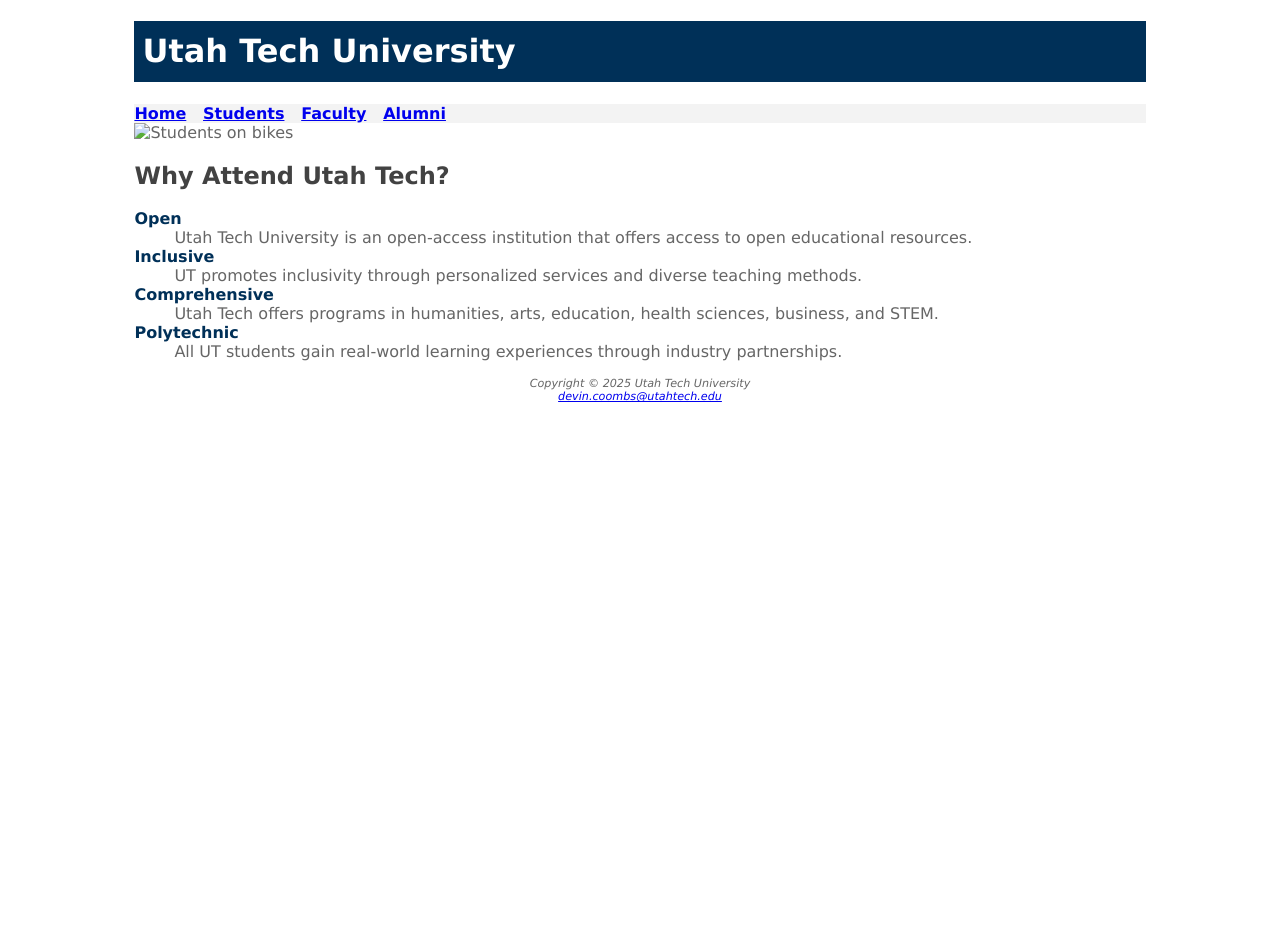
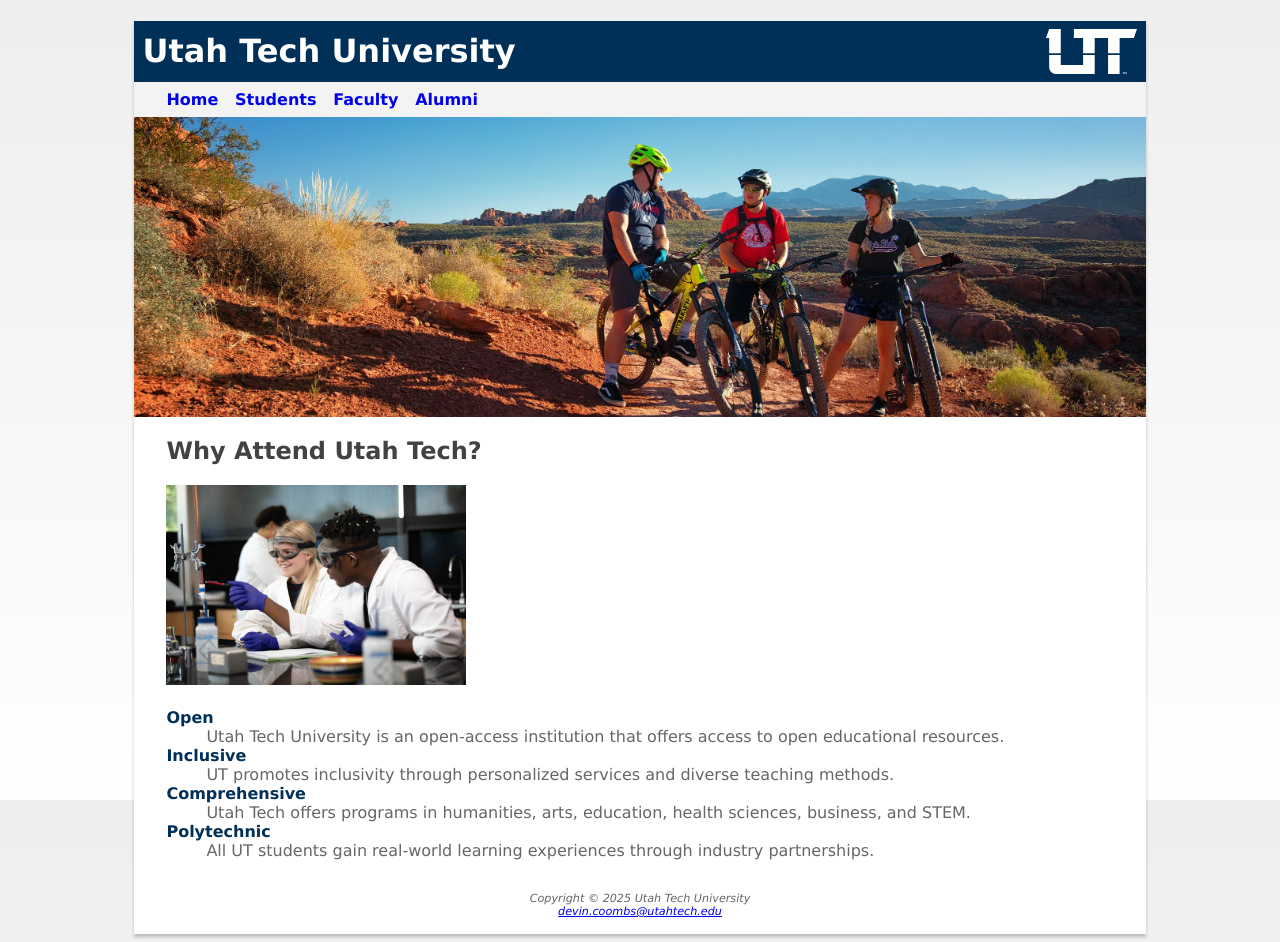
Before and after one commit to Parllaxor/se1400, a plain HTML site: page utahtech3/students.html in a window 1280 px wide. Before the commit the page ends 800 px from the top, so only its background shows below. Drawn offline with Linux system fonts and the light colour scheme.

Commit message:
UtahTech3Complete

```diff
--- a/utahtech3/students.html
+++ b/utahtech3/students.html
@@ -17,13 +17,12 @@
       <a href="faculty.html">Faculty</a> &nbsp;
       <a href="alumni.html">Alumni</a>
   </nav>
-  <div id = "studenthero">
-        <img src="students.jpg" alt="Students on bikes" height = "100" width ="300">
-  </div>
+  <div id = "studenthero"></div>
   <main>
     <h2>Why Attend Utah Tech?</h2>
     <dl>
-      <dt>Open</dt>
+        <img src="students.jpg" alt="Students chemistry" height = "200" width ="300">
+      <dt><br>Open</dt>
       <dd>Utah Tech University is an open-access institution that offers access to open educational resources.</dd>
       <dt>Inclusive</dt>
       <dd>UT promotes inclusivity through personalized services and diverse teaching methods.</dd>
--- a/utahtech3/style.css
+++ b/utahtech3/style.css
@@ -5,20 +5,42 @@ header{
 }
 header h1{
     line-height: 140%;
-    padding: .5rem;
+    padding: .5rem
+}
+h1{
+    background-image: url(utahtechlogo.svg);
+    background-position: right;
+    background-origin: content-box;
+    margin-bottom:0;
+    background-repeat: no-repeat;
 }
 h2{
     color: #424242;
     font: Georgia;
 }
+h3{
+    color: #003058;
+}
+main{
+    padding-left: 2rem;
+    padding-right: 2rem;
+}
 body{
-    background-color: #FFFFFF;
+    background: linear-gradient(to bottom, #eeeeee, #ffffff);
+    background-attachment: fixed;
     color: #666666;
     font-family: Verdana, Arial, sans-serif;
 }
 nav{
     background-color: #F3F3F3;
     font-weight: bold;
+    padding-top: 0.5rem;
+    padding-right: 0.5rem;
+    padding-bottom: 0.5rem;
+    padding-left: 2rem;
+}
+nav a{
+    text-decoration: none;
 }
 dt{
     color: #003058;
@@ -32,9 +54,36 @@ footer{
     font-size: 0.70rem;
     font-style: italic;
     text-align: center;
+    padding: 1rem;
 }
 #wrapper{
     margin-left: auto;
     margin-right: auto;
     width: 80%;
+    background-color: #ffffff;
+    min-width: 960px;
+    max-width: 2048px;
+    box-shadow: 0px 3px 3px rgba(66,66,66,0.3);
 }
+#homehero
+{
+    height: 300px;
+    background-image: url(homehero.jpg);
+    background-size: cover;
+    background-repeat: no-repeat;
+    background-position: center;
+}
+#studenthero{
+    height: 300px;
+    background-image: url(studenthero.jpg);
+    background-size: cover;
+    background-repeat: no-repeat;
+    background-position: center;
+}
+#facultyhero{
+    height: 300px;
+    background-image: url(facultyhero.jpg);
+    background-size: cover;
+    background-repeat: no-repeat;
+    background-position: center;
+}
```
Also changed, not shown: utahtech3/faculty.html (+1 -3 lines), utahtech3/facultyhero.jpg (added), utahtech3/homehero.jpg (added), utahtech3/studenthero.jpg (added), utahtech3/students.jpg (added), utahtech3/utahtechlogo.svg (added).
